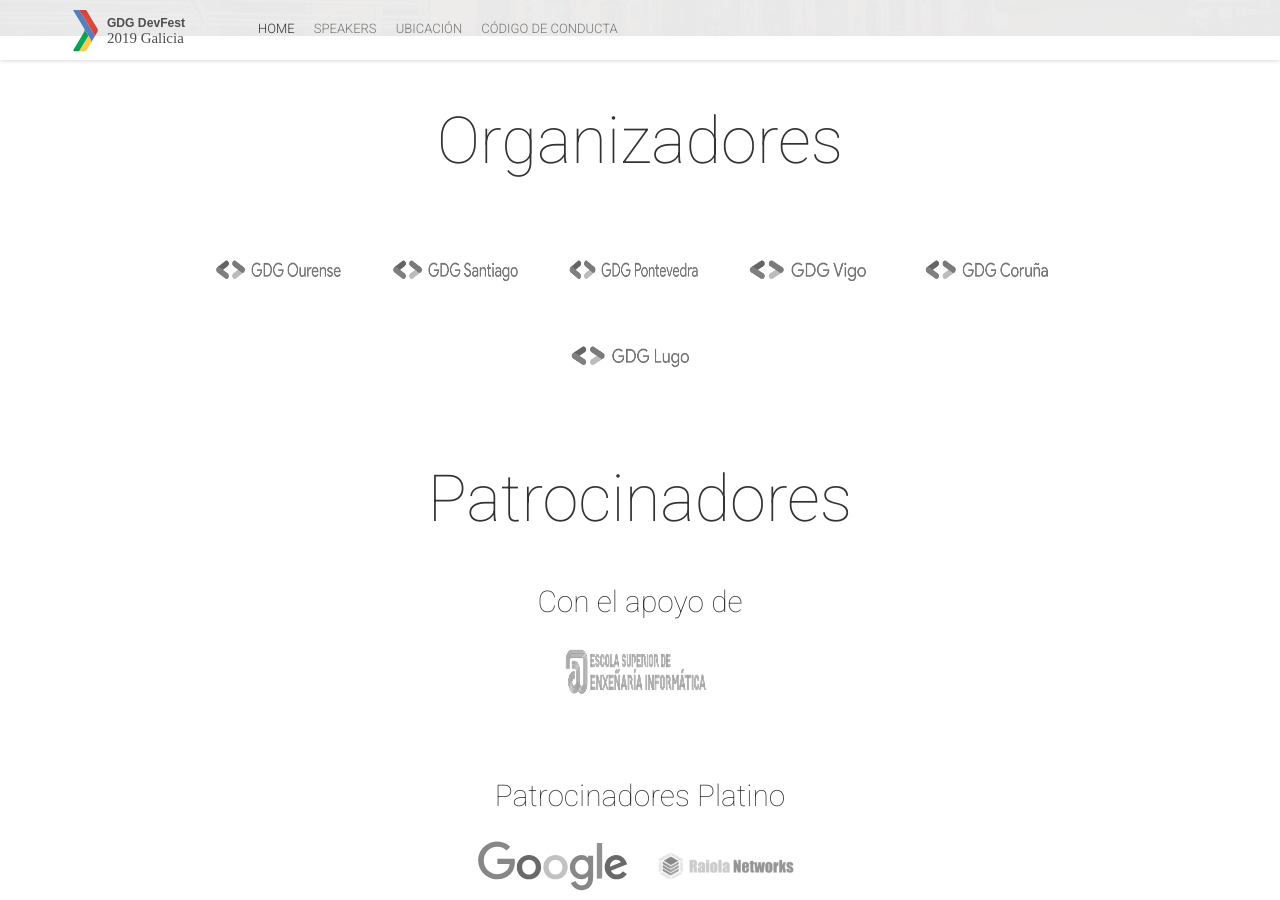
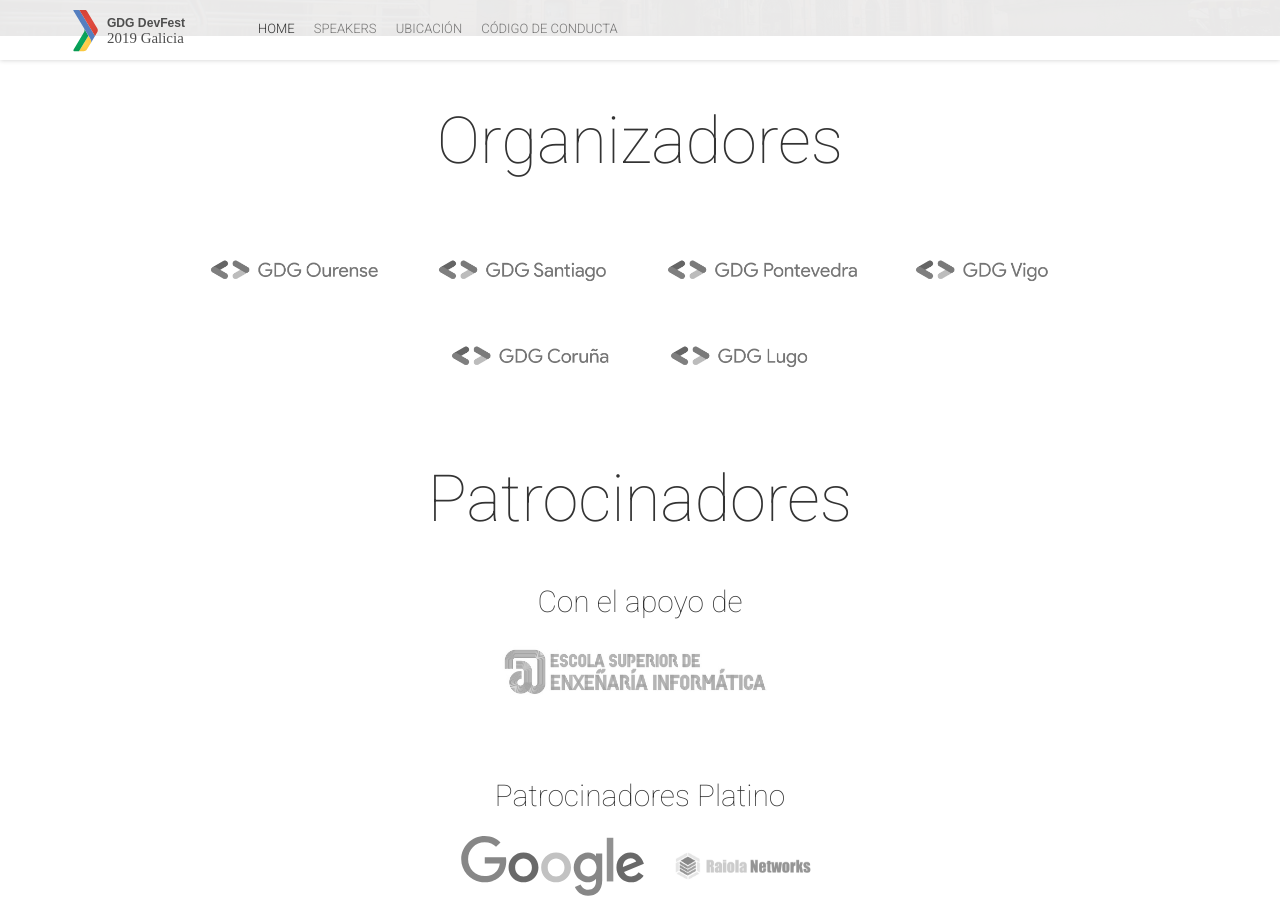
Before and after one commit to gdg-galicia/devfest.gdggalicia.com, a Jekyll site: the page built from index.html, in a window 1280 px wide and 900 px high, scrolled down 3438 px. Built offline with Jekyll 4.4.1, drawn with Linux system fonts in a browser that asks for light colours; nearby versions of some CDN libraries; comment, search, counter and statistics services are not loaded.

Commit message:
Enhanced layout partners css section
Reverted max-width solution
Converted to one-column layout in mobile

```diff
--- a/_sass/partials/_partners.scss
+++ b/_sass/partials/_partners.scss
@@ -9,8 +9,8 @@
             // max-width: 180px;
             margin: 13px 7px;
             @media (max-width: 767px) {
-                width: 40%;
-                max-width: 160px;
+                width: 100%;
+                //max-width: 160px;
             }
         }
     }
@@ -18,7 +18,7 @@
         // width: 100%;
         height: 60px;
         width: auto;
-        max-width: 150px;
+        //max-width: 150px;
         transition: $base-transition;
         filter: grayscale(1);
         &:hover {
```
Also changed, not shown: css/main.css.
